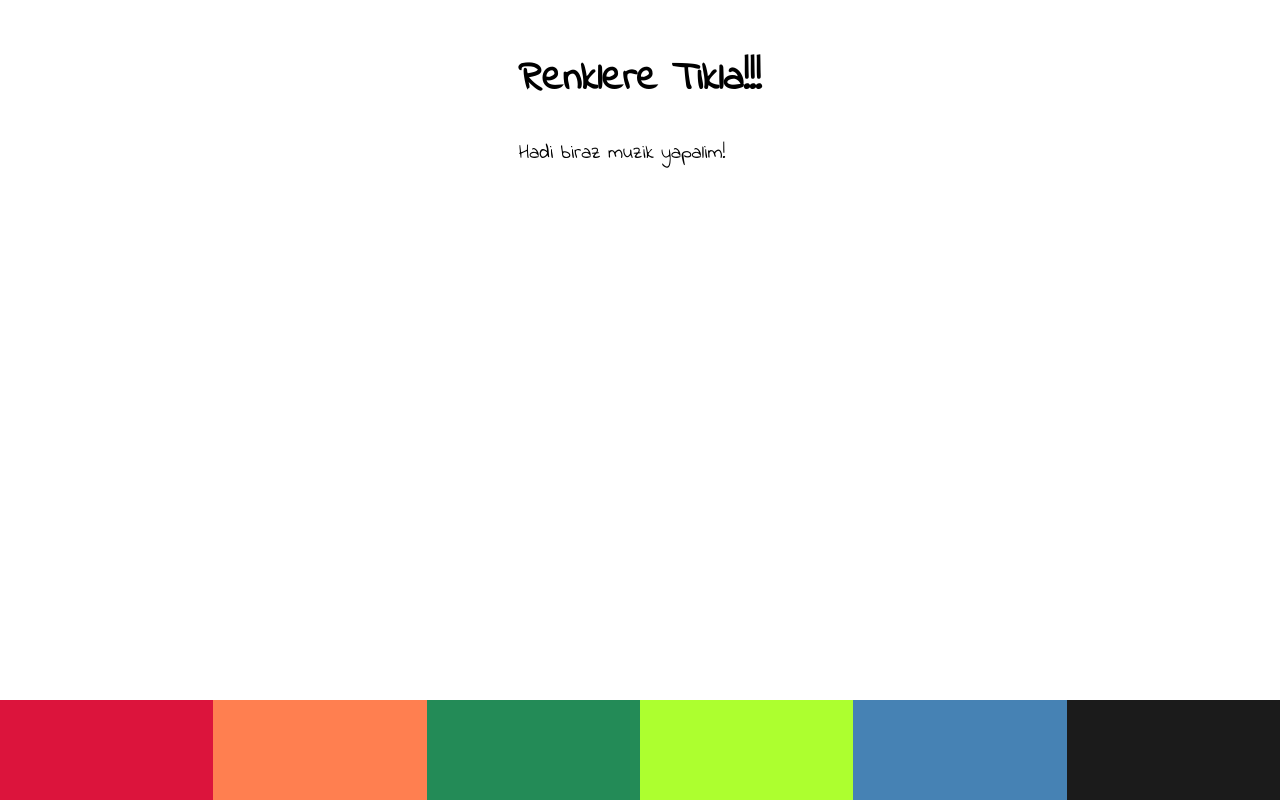
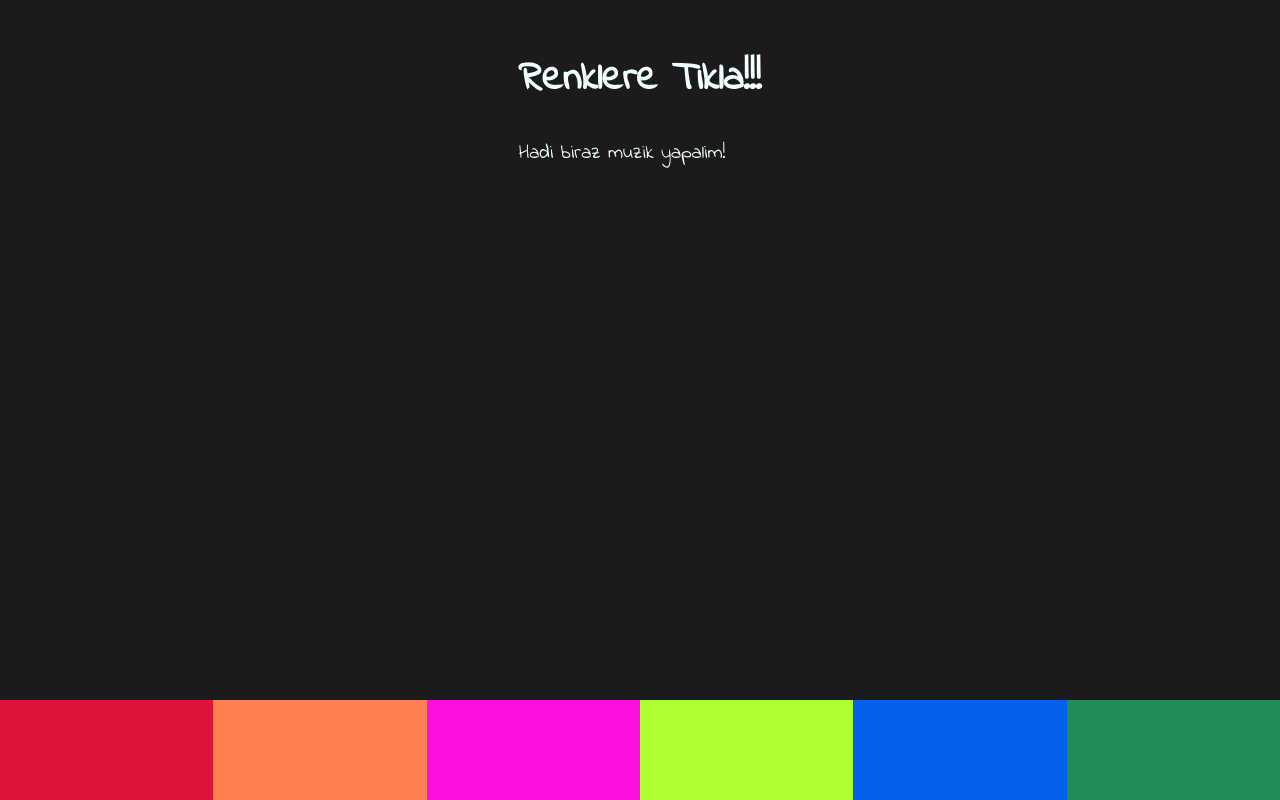
Before and after one commit to sahismailakpolat/m-zikZaman-, a plain HTML site: page index.html in a window 1280 px wide. Drawn offline with Linux system fonts and the light colour scheme.

Commit message:
Update style.css

```diff
--- a/style.css
+++ b/style.css
@@ -6,6 +6,7 @@
 
 body {
     font-family: 'Indie Flower', cursive;
+    background-color: #1b1b1b;
 }
 
 .app {
@@ -20,10 +21,12 @@ header h1 {
     margin: 50px 0px 30px 0px;
     text-align: center;
     font-size: 40px;
+    color: azure;
 }
 
 header p {
     font-size: 20px;
+    color: azure;
 }
 
 .pads {
@@ -45,16 +48,16 @@ header p {
     background-color: #FF7F50;
 }
 .pad3 {
-    background-color: #238B57;
+    background-color: #fd10de;
 }
 .pad4 {
     background-color: #ADFF2F;
 }
 .pad5 {
-    background-color: #4682b4;
+    background-color: #0461ec;
 }
 .pad6 {
-    background-color: #1b1b1b;
+    background-color: #238B57;
 }
 
 @keyframes jump {
```
